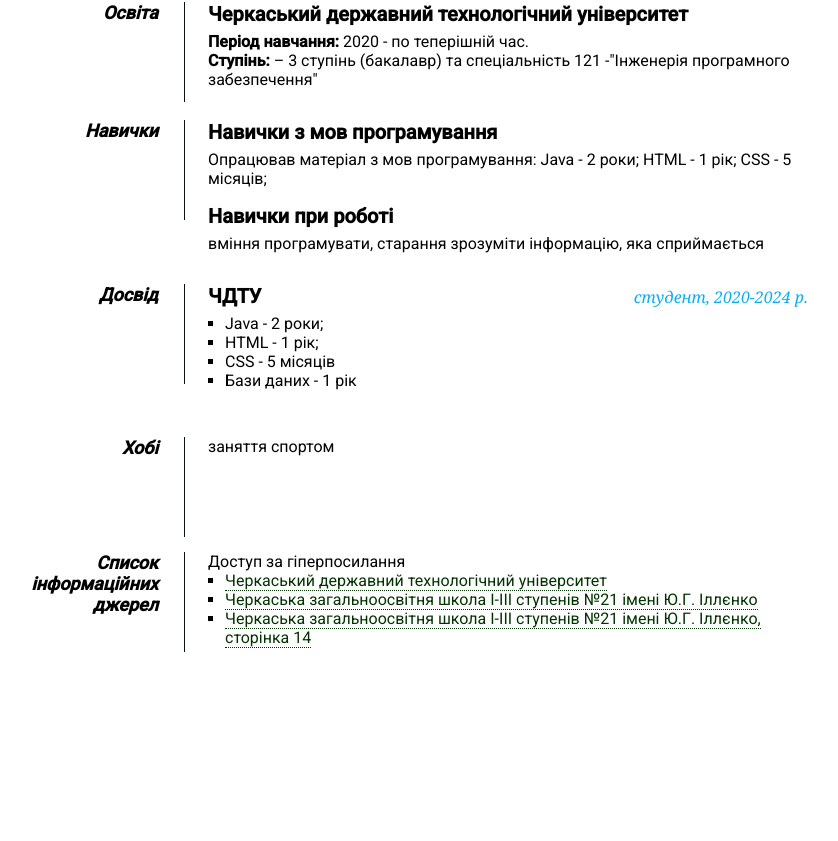
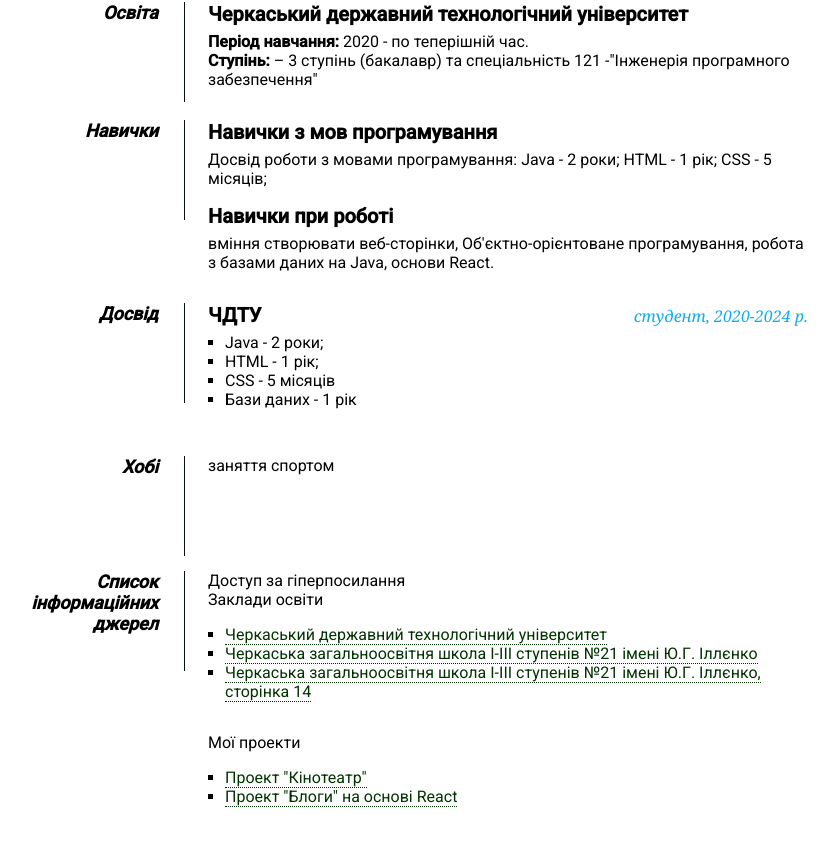
Before and after one commit to NfolZordo/PZ-2004_Collective_work, an Angular app: page /tsybenko in a window 1280 px wide. Shown: the part 615-1456 px from the top of the page, without its empty margins (232-1070 px from the left). Before the commit the page ends 1309 px from the top, so only its background shows below. Built offline with nearby package versions, Linux system fonts and the light colour scheme.

Commit message:
Add my projects

```diff
--- a/src/app/students/tsybenko/tsybenko.component.html
+++ b/src/app/students/tsybenko/tsybenko.component.html
@@ -38,11 +38,11 @@
     <dt>Навички</dt>
     <dd>
       <h2>Навички з мов програмування</h2>
-      <p>Опрацював матеріал з мов програмування: Java - 2 роки; HTML - 1 рік; СSS - 5 місяців;
+      <p>Досвід роботи з мовами програмування: Java - 2 роки; HTML - 1 рік; СSS - 5 місяців;
         <!-- example: Communication, Teamwork, Adaptability, Problem-Solving, Creativity... -->
       </p>
       <h2>Навички при роботі </h2>
-      <p>вміння програмувати, старання зрозуміти інформацію, яка сприймається
+      <p>вміння створювати веб-сторінки, Об'єктно-орієнтоване програмування, робота з базами даних на Java, основи React.
         <!-- Microsoft productivity software (Word, Excel, etc), Adobe Creative Suite, Linux, MacOS, Windows... -->
       </p>
     </dd>
@@ -71,6 +71,7 @@
 
     <dt>Список інформаційних джерел</dt>
     <dd>Доступ за гіперпосилання
+      <p>Заклади освіти</p>
       <ul type="square">
         <li><a href="https://chdtu.edu.ua">Черкаський державний технологічний університет</a></li>
         <li><a href="http://sch21cks.at.ua">Черкаська загальноосвітня школа І-ІІІ ступенів №21 імені Ю.Г.
@@ -78,6 +79,11 @@
         <li><a href="http://sch21cks.at.ua/news/?page14">Черкаська загальноосвітня школа І-ІІІ ступенів №21 імені Ю.Г.
           Іллєнко, сторінка 14</a></li>
       </ul>
+      <p>Мої проекти</p>
+      <ul type="square">
+        <li><a href="https://github.com/tsybenko1523/films">Проект "Кінотеатр"</a></li>
+        <li><a href="https://github.com/tsybenko1523/React">Проект "Блоги" на основі React</a></li>
+      </ul>
     </dd>
     <dd class="clear"></dd>
   </dl>
```
